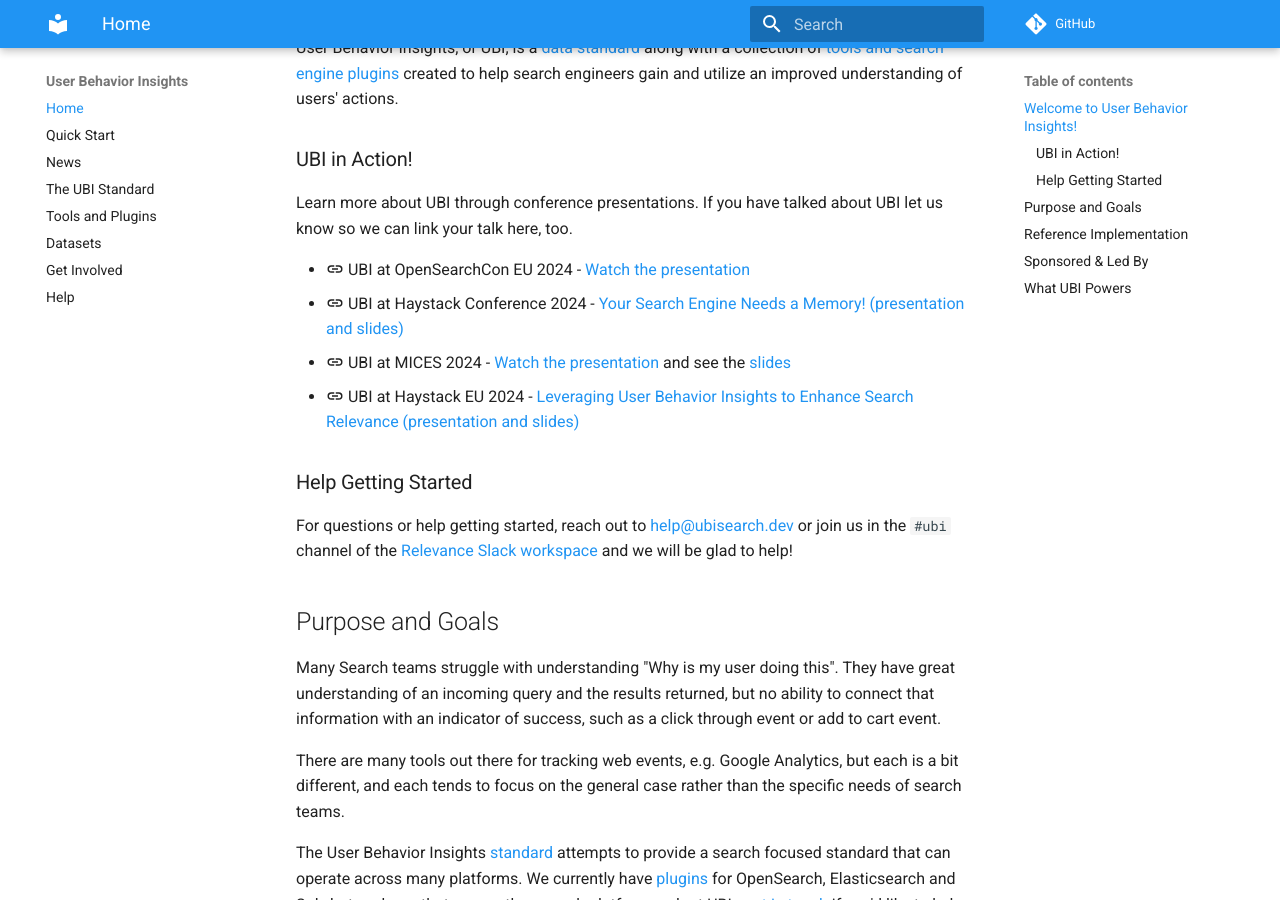
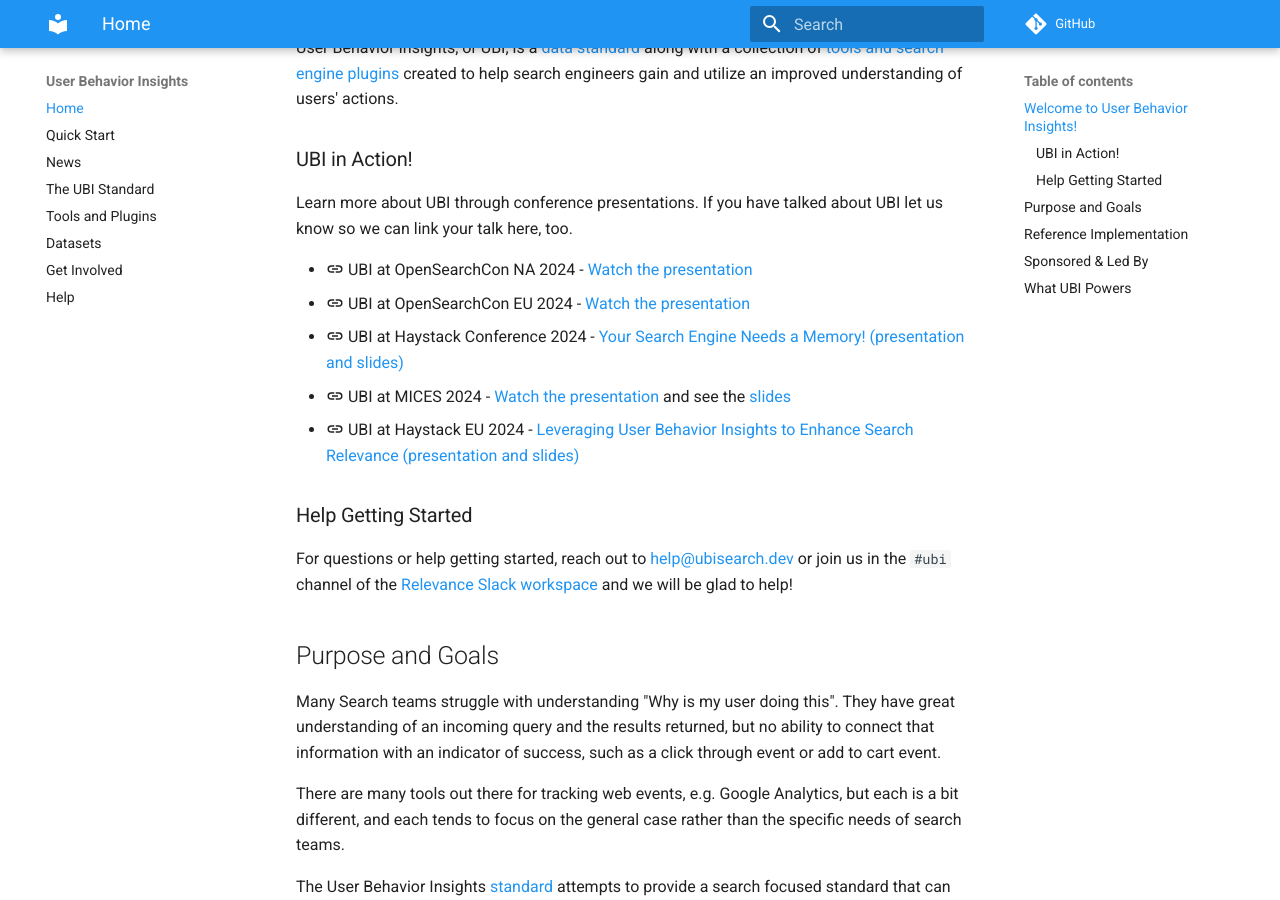
Before and after one commit to o19s/ubi-website, an MkDocs documentation site: the page built from docs/index.md, in a window 1280 px wide and 900 px high, scrolled down 540 px. Built offline with MkDocs 1.6.1 and Material for MkDocs 9.7.7, drawn with Linux system fonts in a browser that asks for light colours; comment, search, counter and statistics services are not loaded.

Commit message:
add talk

```diff
--- a/docs/index.md
+++ b/docs/index.md
@@ -10,6 +10,7 @@
 
 Learn more about UBI through conference presentations. If you have talked about UBI let us know so we can link your talk here, too.
 
+* :material-link: UBI at OpenSearchCon NA 2024 - [Watch the presentation](https://youtu.be/xi261oUamXc?si=59zykK08kSMvG9nD)
 * :material-link: UBI at OpenSearchCon EU 2024 - [Watch the presentation](https://www.youtube.com/watch?v=dH7SPHKpxo0)
 * :material-link: UBI at Haystack Conference 2024 - [Your Search Engine Needs a Memory! (presentation and slides)](https://haystackconf.com/us2024/talk-15/)
 * :material-link: UBI at MICES 2024 - [Watch the presentation](https://youtu.be/8_4VRtMWtSY) and see the [slides](https://mices.co/slides/user-behavior%20insights-mices-2024.pdf)
```
